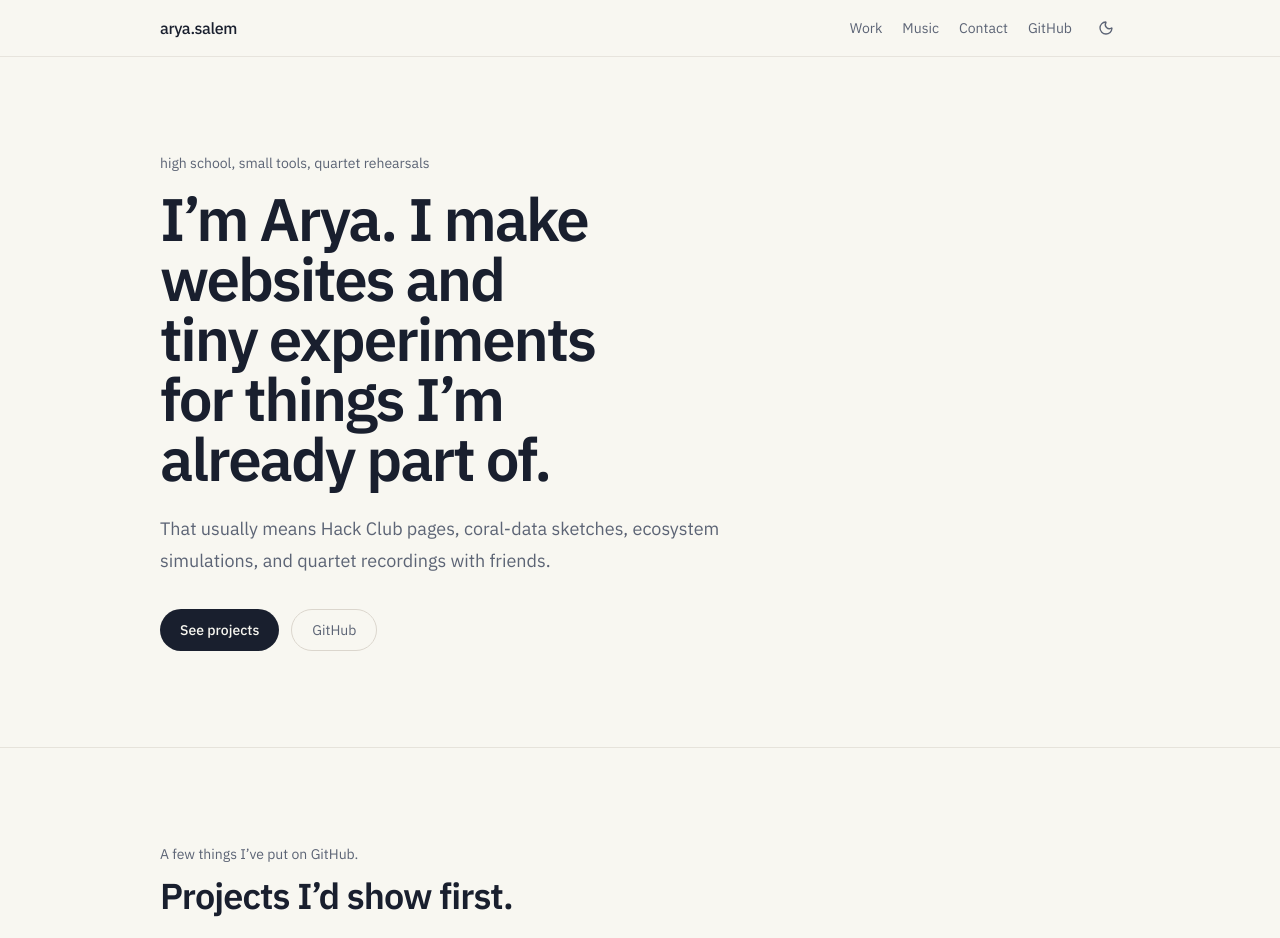
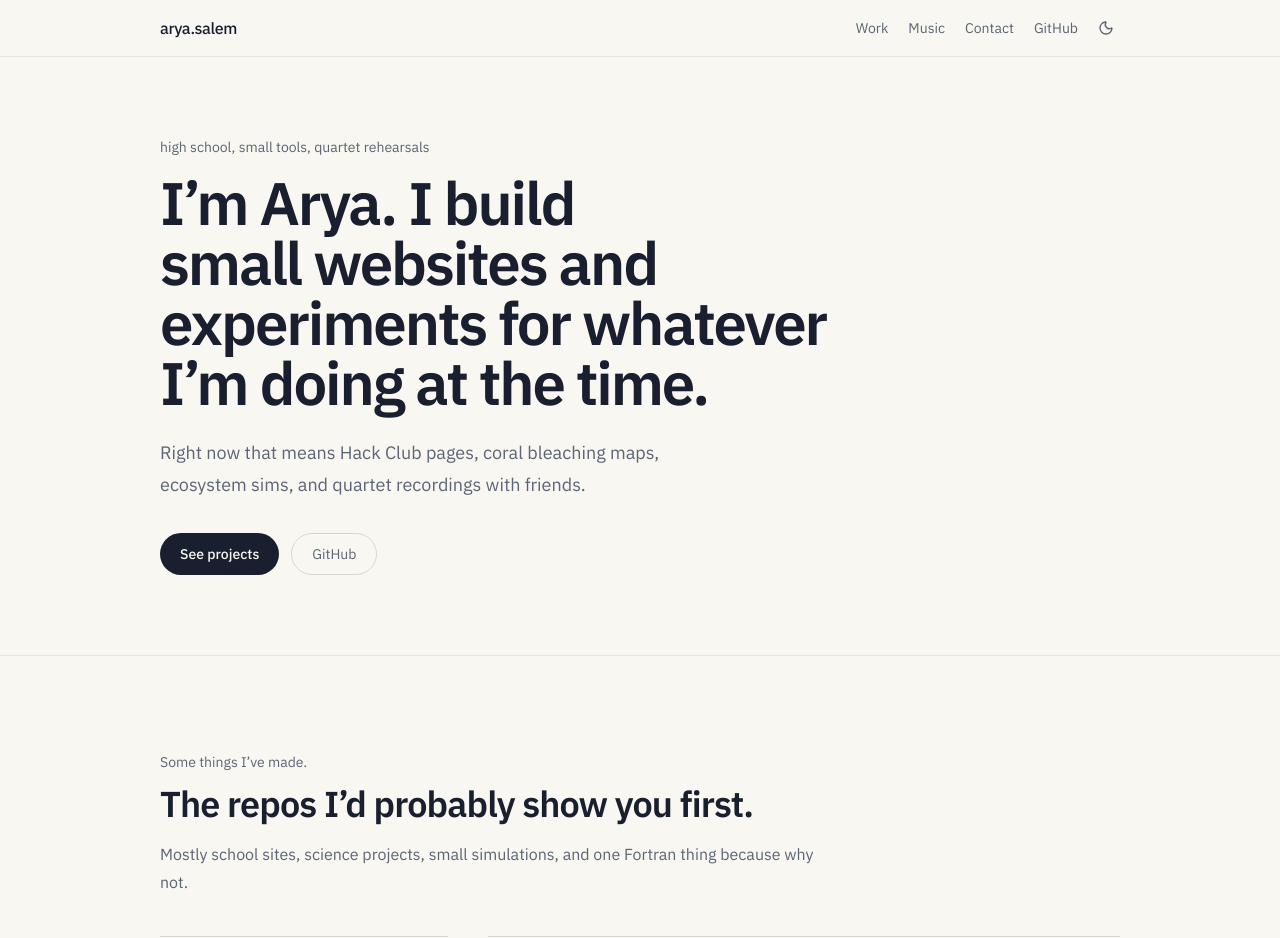
Before and after one commit to aryasalem09/personal-site, a React (Vite) app: page / in a window 1280 px wide. Shown: the top 938 px of the page. Built offline with nearby package versions, Linux system fonts and the light colour scheme.

Commit message:
fix cursor and copy

```diff
--- a/src/components/effects/HeroFaultyTerminal.tsx
+++ b/src/components/effects/HeroFaultyTerminal.tsx
@@ -3,6 +3,8 @@ import { lazy, Suspense } from "react";
 import { useEnhancedEffects } from "@/hooks/useEnhancedEffects";
 
 const FaultyTerminal = lazy(() => import("@/components/react-bits/FaultyTerminal"));
+
+const GRID_MUL: [number, number] = [1.85, 1];
 
 export default function HeroFaultyTerminal() {
   const enabled = useEnhancedEffects();
@@ -12,29 +14,31 @@ export default function HeroFaultyTerminal() {
   return (
     <div
       aria-hidden="true"
-      className="h-full overflow-hidden rounded-3xl border border-border/50 bg-black/90"
+      className="relative h-full overflow-hidden rounded-3xl border border-border/60 bg-black shadow-[0_18px_60px_rgb(0_0_0_/_0.16)]"
     >
       <Suspense fallback={null}>
         <FaultyTerminal
-          scale={1.08}
-          gridMul={[1.7, 1]}
-          digitSize={1.05}
-          timeScale={0.12}
-          scanlineIntensity={0.14}
-          glitchAmount={0.35}
-          flickerAmount={0.12}
-          noiseAmp={0.28}
-          chromaticAberration={0.12}
-          dither={0.25}
-          curvature={0.04}
-          tint="#6aa8c7"
+          scale={1.12}
+          gridMul={GRID_MUL}
+          digitSize={1.12}
+          timeScale={0.16}
+          scanlineIntensity={0.18}
+          glitchAmount={0.48}
+          flickerAmount={0.16}
+          noiseAmp={0.34}
+          chromaticAberration={0.16}
+          dither={0.28}
+          curvature={0.05}
+          tint="#78c6e7"
           mouseReact={false}
           mouseStrength={0.05}
           dpr={1}
           pageLoadAnimation
-          brightness={0.42}
+          brightness={0.48}
         />
       </Suspense>
+
+      <div className="pointer-events-none absolute inset-0 bg-gradient-to-t from-black/30 via-transparent to-transparent" />
     </div>
   );
 }
--- a/src/components/projects/ProjectIndex.tsx
+++ b/src/components/projects/ProjectIndex.tsx
@@ -18,7 +18,7 @@ function Artifact({ project }: { project: Project }) {
         <p className="text-sm text-muted-foreground">club notice</p>
         <h4 className="mt-3 text-xl font-semibold">SLHS Hack Club</h4>
         <p className="mt-2 text-sm leading-6 text-muted-foreground">
-          Meetings, updates, and a web presence that feels student-run.
+          Meeting times, announcements, and a place to point new members.
         </p>
       </div>
     );
@@ -131,12 +131,12 @@ export default function ProjectIndex() {
     <section id="work" className="scroll-mt-20 border-t border-border/60">
       <div className="site-container py-16 md:py-24">
         <div className="mb-10 max-w-2xl">
-          <p className="text-sm text-muted-foreground">A few things I’ve put on GitHub.</p>
+          <p className="text-sm text-muted-foreground">Some things I’ve made.</p>
           <h2 className="mt-3 text-balance text-3xl font-semibold tracking-tight md:text-4xl">
-            Projects I’d show first.
+            The repos I’d probably show you first.
           </h2>
           <p className="mt-4 leading-7 text-muted-foreground">
-            Mostly school websites, science sketches, tiny simulations, and one math thing.
+            Mostly school sites, science projects, small simulations, and one Fortran thing because why not.
           </p>
         </div>
 
--- a/src/layouts/SiteShell.tsx
+++ b/src/layouts/SiteShell.tsx
@@ -35,15 +35,15 @@ export default function SiteShell() {
             arya.salem
           </Link>
 
-          <nav aria-label="Main" className="flex items-center gap-4 text-sm text-muted-foreground sm:gap-5">
-            <Link to="/#work" className="transition hover:text-foreground">Work</Link>
-            <Link to="/#music" className="transition hover:text-foreground">Music</Link>
-            <Link to="/#contact" className="transition hover:text-foreground">Contact</Link>
+          <nav aria-label="Main" className="flex items-center gap-1 text-sm text-muted-foreground sm:gap-2">
+            <Link to="/#work" className="cursor-target inline-flex rounded-md px-1.5 py-1 transition hover:text-foreground">Work</Link>
+            <Link to="/#music" className="cursor-target inline-flex rounded-md px-1.5 py-1 transition hover:text-foreground">Music</Link>
+            <Link to="/#contact" className="cursor-target inline-flex rounded-md px-1.5 py-1 transition hover:text-foreground">Contact</Link>
             <a
               href={githubProfile.url}
               target="_blank"
               rel="noreferrer"
-              className="hidden transition hover:text-foreground min-[380px]:inline"
+              className="cursor-target hidden rounded-md px-1.5 py-1 transition hover:text-foreground min-[380px]:inline-flex"
             >
               GitHub
             </a>
@@ -59,7 +59,7 @@ export default function SiteShell() {
       <footer className="border-t border-border/60">
         <div className="site-container flex flex-col gap-1 py-8 text-xs text-muted-foreground md:flex-row md:items-center md:justify-between">
           <p>&copy; {new Date().getFullYear()} Arya Salem</p>
-          <p>made after school, rehearsal, and too many small ideas.</p>
+          <p>made after school and rehearsal.</p>
         </div>
       </footer>
     </div>
--- a/src/pages/HomePage.tsx
+++ b/src/pages/HomePage.tsx
@@ -5,30 +5,37 @@ import ProjectIndex from "@/components/projects/ProjectIndex";
 import YouTubeEmbed from "@/components/YouTubeEmbed";
 import { githubProfile } from "@/content/github";
 import { performances } from "@/content/performances";
+import { useEnhancedEffects } from "@/hooks/useEnhancedEffects";
 
 export default function HomePage() {
+  const enhancedEffects = useEnhancedEffects();
+
   return (
     <div>
       <section id="home" className="relative scroll-mt-20 overflow-hidden">
-        <div className="site-container grid gap-10 py-16 md:grid-cols-[minmax(0,1fr)_22rem] md:items-center md:py-24">
+        <div
+          className={`site-container grid gap-10 py-14 md:py-20 ${
+            enhancedEffects ? "md:grid-cols-[minmax(0,1fr)_24rem] md:items-center" : ""
+          }`.trim()}
+        >
           <div className="max-w-2xl">
             <p className="text-sm text-muted-foreground">
               high school, small tools, quartet rehearsals
             </p>
 
-            <h1 className="mt-4 text-balance text-4xl font-semibold leading-[1.02] tracking-[-0.035em] md:text-6xl">
-              I’m Arya. I make websites and tiny experiments for things I’m already part of.
+            <h1 className="mt-4 text-balance text-4xl font-semibold leading-[1.05] tracking-[-0.035em] md:text-5xl lg:text-6xl">
+              I’m Arya. I build small websites and experiments for whatever I’m doing at the time.
             </h1>
 
             <p className="mt-6 max-w-xl text-pretty text-lg leading-8 text-muted-foreground">
-              That usually means Hack Club pages, coral-data sketches, ecosystem simulations,
+              Right now that means Hack Club pages, coral bleaching maps, ecosystem sims,
               and quartet recordings with friends.
             </p>
 
             <div className="mt-8 flex flex-wrap gap-3">
               <a
                 href="#work"
-                className="cursor-target inline-flex items-center rounded-full bg-foreground px-5 py-2.5 text-sm font-medium text-background transition hover:opacity-90"
+                className="cursor-target inline-flex items-center justify-center rounded-full bg-foreground px-5 py-2.5 text-sm font-medium text-background transition hover:opacity-90"
               >
                 See projects
               </a>
@@ -37,16 +44,18 @@ export default function HomePage() {
                 href={githubProfile.url}
                 target="_blank"
                 rel="noreferrer"
-                className="inline-flex items-center rounded-full border border-border px-5 py-2.5 text-sm text-muted-foreground transition hover:text-foreground"
+                className="cursor-target inline-flex items-center justify-center rounded-full border border-border px-5 py-2.5 text-sm text-muted-foreground transition hover:text-foreground"
               >
                 GitHub
               </a>
             </div>
           </div>
 
-          <div className="hidden h-[22rem] md:block">
-            <HeroFaultyTerminal />
-          </div>
+          {enhancedEffects ? (
+            <div className="hidden h-[24rem] md:block">
+              <HeroFaultyTerminal />
+            </div>
+          ) : null}
         </div>
       </section>
 
@@ -59,7 +68,7 @@ export default function HomePage() {
               Quartet recordings
             </h2>
             <p className="mt-4 leading-7 text-muted-foreground">
-              A few recordings from Ballard House.
+              A few quartet recordings from Ballard House.
             </p>
           </div>
 
@@ -89,12 +98,12 @@ export default function HomePage() {
             <p className="text-sm text-muted-foreground md:col-span-4">About</p>
             <div className="md:col-span-8">
               <p className="max-w-2xl text-balance text-2xl font-medium leading-snug tracking-tight md:text-3xl">
-                I'm Arya, a high school junior. I like taking things that are messy or invisible — club logistics, reef
-                bleaching data, ecosystem dynamics — and making them visible and usable.
+                I’m a high school junior. I like projects where messy stuff gets easier to see — club logistics, reef
+                data, simulation rules, that kind of thing.
               </p>
               <p className="mt-6 max-w-xl leading-7 text-muted-foreground">
-                The other half of my time goes to a string quartet with friends. Honestly, it's the same skill: listen
-                carefully, keep time, don't overplay.
+                I also play in a string quartet with friends, which is mostly listening carefully and trying not to
+                rush.
               </p>
             </div>
           </div>
@@ -108,7 +117,7 @@ export default function HomePage() {
             <div className="md:col-span-8">
               <h2 className="text-balance text-2xl font-semibold tracking-tight md:text-3xl">Reach me.</h2>
               <p className="mt-3 max-w-xl leading-7 text-muted-foreground">
-                Discord is usually quickest. Email is fine too.
+                Discord is usually fastest. Email works too.
               </p>
 
               <ul className="mt-8 max-w-xl">
```
